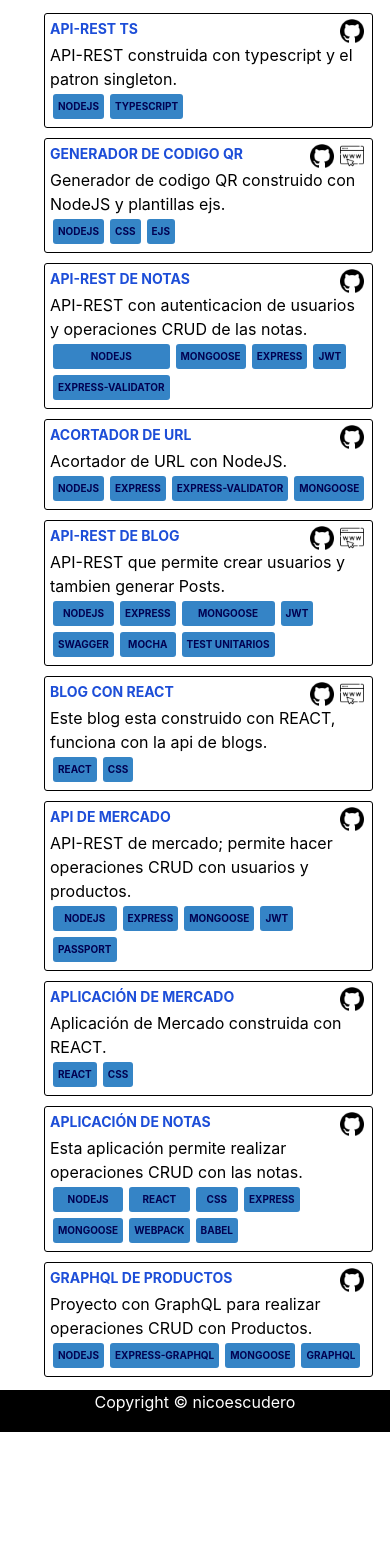
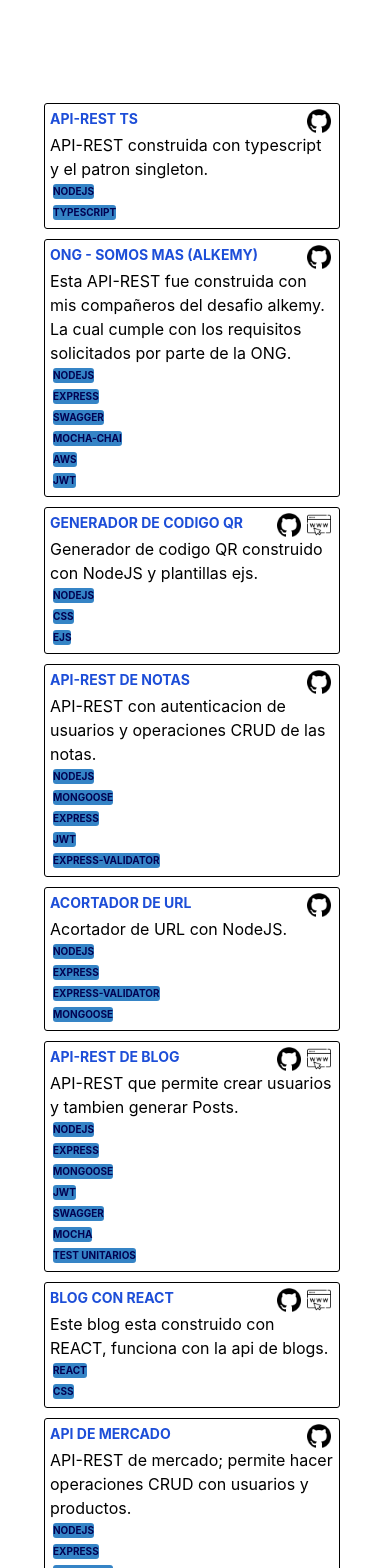
Before and after one commit to nicoescudero/Nextjs-BlogCT, a Next.js app: page /projects in a window 390 px wide. Shown: the top 1568 px of the page. Before the commit the page ends 1432 px from the top, so only its background shows below. Built offline with nearby package versions, Linux system fonts and the light colour scheme.

Commit message:
fix: responsive

```diff
--- a/components/footer.js
+++ b/components/footer.js
@@ -1,7 +1,7 @@
 export default function Footer ({ footer }){
   return (
   <footer className={footer}>
-    <p>Copyright © nicoescudero</p>
+    <p>Hecho por</p><a href="https://github.com/nicoescudero">@nicoescudero.</a><p>Este sitio web no utiliza cookies 🍪</p>
   </footer>
   );
 }
--- a/pages/posts/[slug].js
+++ b/pages/posts/[slug].js
@@ -31,11 +31,6 @@ const PostLayout = ({ post }) => {
       <Navbar/>
       <article className="mx-auto max-w-2xl py-16">
         <div className="mb-6 text-center">
-          <Link href="/">
-            <a className="text-center text-sm font-bold uppercase text-blue-700">Home</a>
-          </Link>
-        </div>
-        <div className="mb-6 text-center">
           <h1 className="mb-1 text-3xl font-bold">{post.title}</h1>
           <time dateTime={post.date} className="text-sm text-slate-600">
             {format(parseISO(post.date), 'LLLL d, yyyy')}
--- a/pages/projects/articles.js
+++ b/pages/projects/articles.js
@@ -13,6 +13,18 @@ const projects = [
     ],
     description: 'API-REST construida con typescript y el patron singleton.',
     technology: ['NODEJS','TYPESCRIPT'],
+  },
+  {
+    title: 'ONG - Somos Mas (Alkemy)',
+    links: [
+      {
+        href: 'https://github.com/alkemyTech/OT226-Server',
+        src: github,
+        alt: 'github'
+      },
+    ],
+    description: 'Esta API-REST fue construida con mis compañeros del desafio alkemy. La cual cumple con los requisitos solicitados por parte de la ONG.',
+    technology: ['NODEJS','EXPRESS','SWAGGER','MOCHA-CHAI','AWS','JWT'],
   },
   {
     title: 'Generador de codigo QR',
--- a/styles/Home.module.css
+++ b/styles/Home.module.css
@@ -64,24 +64,36 @@
   background-color: black;
   color: white;
   text-align: center;
+  display: flex;
+  flex-direction: row;
+  font-size: 15px;
+  align-items: center;
+  justify-content: center;
   height: 5vh;
   width: 100%;
   position: absolute;
   bottom: 0;
 }
+.footer > p{
+  margin: 0 2px;
+}
+.footer > a{
+  color: lightblue;
+}
 
 @media (max-width: 850px){
   .container{
     width: 90%;
-    margin: 2 auto;
+    margin-top: 15%;
     flex-direction: column;
     align-items: center;
   }
   .about{
     margin: 3% auto;
+    text-align: center;
   }
   .footer{
-    position: relative;
+    position: fixed;
     margin-top: auto;
   }
   .btn_social{
@@ -90,30 +102,35 @@
 }
 
 @media (max-width: 650px){
-  .social{
-    flex-direction: column;
-    margin: 1% 30%;
+  .about{
+    width: 90%;
+    margin: 5% auto;
   }
   .container{
-    margin-top: 6%;
-  }
-}
-
-
-@media (max-height: 570px){
-  .footer{
-    position: relative;
-    margin-top: auto;
+    margin-top: 20%;
   }
 }
 
 @media (max-width: 450px){
   .container{
-    margin-top: 10%;
+    margin-top: 25%;
     font-size: 10px;
   }
+
   .container > h2{
     font-size: 15px;
+  }
+
+  .social{
+    flex-direction: column;
+    margin: 1% auto;
+    width: fit-content;
+  }
+
+  .footer{
+    font-size: 10px;
+    height: max-content;
+    flex-direction: column;
   }
 }
 
--- a/styles/Post.module.css
+++ b/styles/Post.module.css
@@ -39,7 +39,28 @@
   background-color: black;
   color: white;
   text-align: center;
+  display: flex;
+  flex-direction: row;
+  font-size: 15px;
+  align-items: center;
+  justify-content: center;
   height: 5vh;
   width: 100%;
   margin-top: auto;
 }
+
+.footer > p{
+  margin: 0 2px;
+}
+
+.footer > a{
+  color: lightblue;
+}
+
+@media (max-width: 450px) {
+  .footer{
+    font-size: 10px;
+    height: fit-content;
+    flex-direction: column;
+  }
+}
--- a/styles/Projects.module.css
+++ b/styles/Projects.module.css
@@ -17,9 +17,22 @@
   background-color: black;
   color: white;
   text-align: center;
+  display: flex;
+  flex-direction: row;
+  font-size: 15px;
+  align-items: center;
+  justify-content: center;
   height: 5vh;
   width: 100%;
   margin-top: auto;
+}
+
+.footer > p{
+  margin: 0 2px;
+}
+
+.footer > a{
+  color: lightblue;
 }
 
 .technology{
@@ -66,9 +79,35 @@
 
 @media (max-width: 850px){
   .main{
-    grid-template-columns: repeat(1, 1fr);
+    margin: 15% auto;
+    grid-template-columns: repeat(1, 90%);
   }
   .article{
     padding: 5px;
   }
 }
+
+@media (max-width: 650px) {
+  .main{
+    margin: 20% auto;
+  }
+}
+
+@media (max-width: 450px) {
+  .main{
+    margin: 25% auto;
+    grid-template-columns: repeat(1, 98%);
+  }
+  .listtech{
+    grid-template-columns: repeat(1, max-content);
+  }
+  .technology{
+    padding: 0;
+    width: fit-content;
+  }
+  .footer{
+    font-size: 10px;
+    height: fit-content;
+    flex-direction: column;
+  }
+}
```
